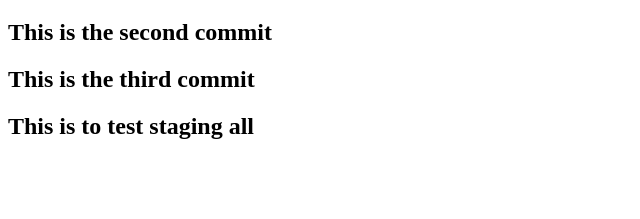
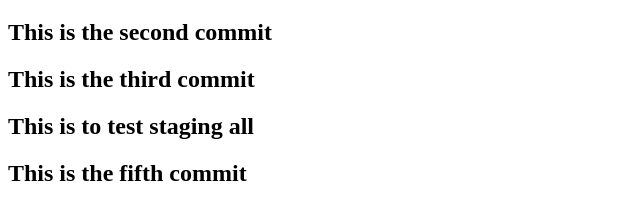
Before and after one commit to JCCoder17/Website_2024, a plain HTML site: page index.html in a window 1280 px wide. Shown: the part 61-280 px from the top of the page, without its empty margins (0-640 px from the left). Drawn offline with Linux system fonts and the light colour scheme.

Commit message:
fifth commit

```diff
--- a/index.html
+++ b/index.html
@@ -10,5 +10,6 @@
     <h2>This is the second commit</h2>
     <h2>This is the third commit</h2>
     <h2>This is to test staging all</h2>
+    <h2>This is the fifth commit</h2>
 </body>
 </html>
```
